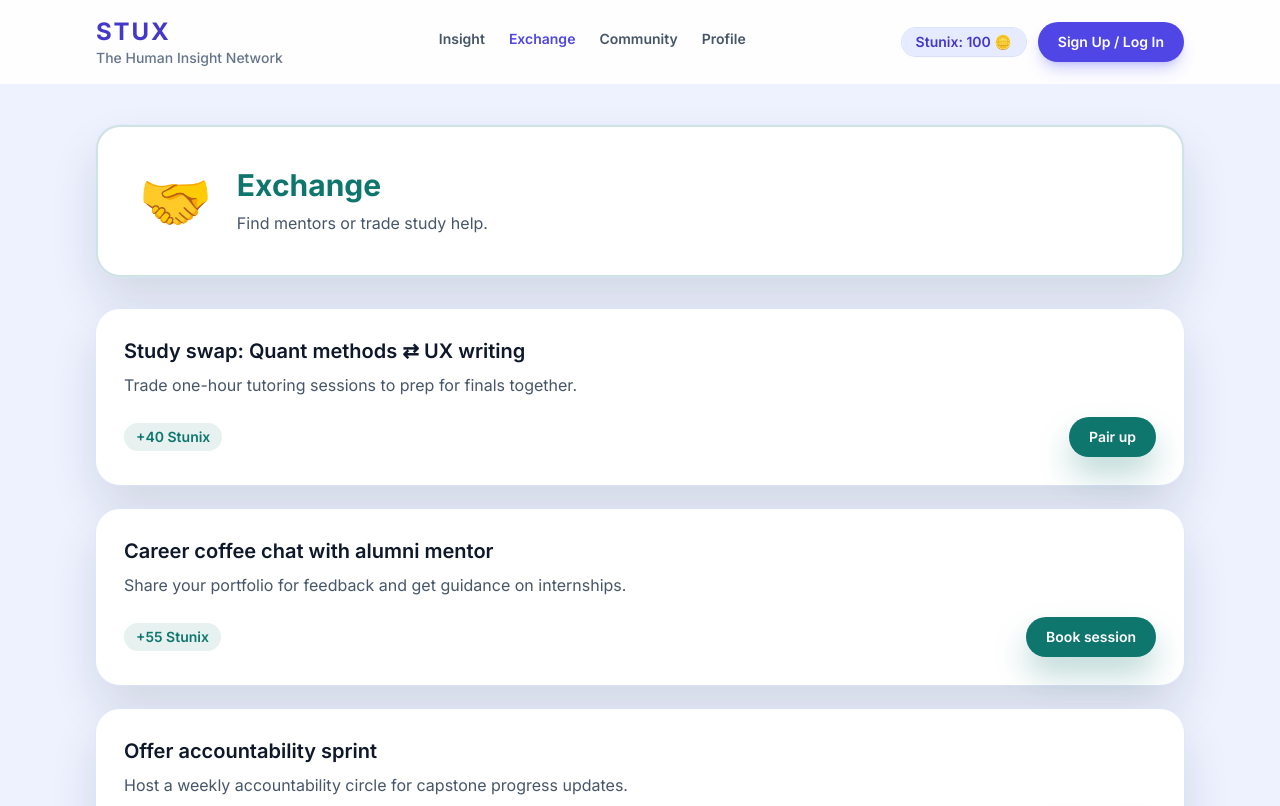
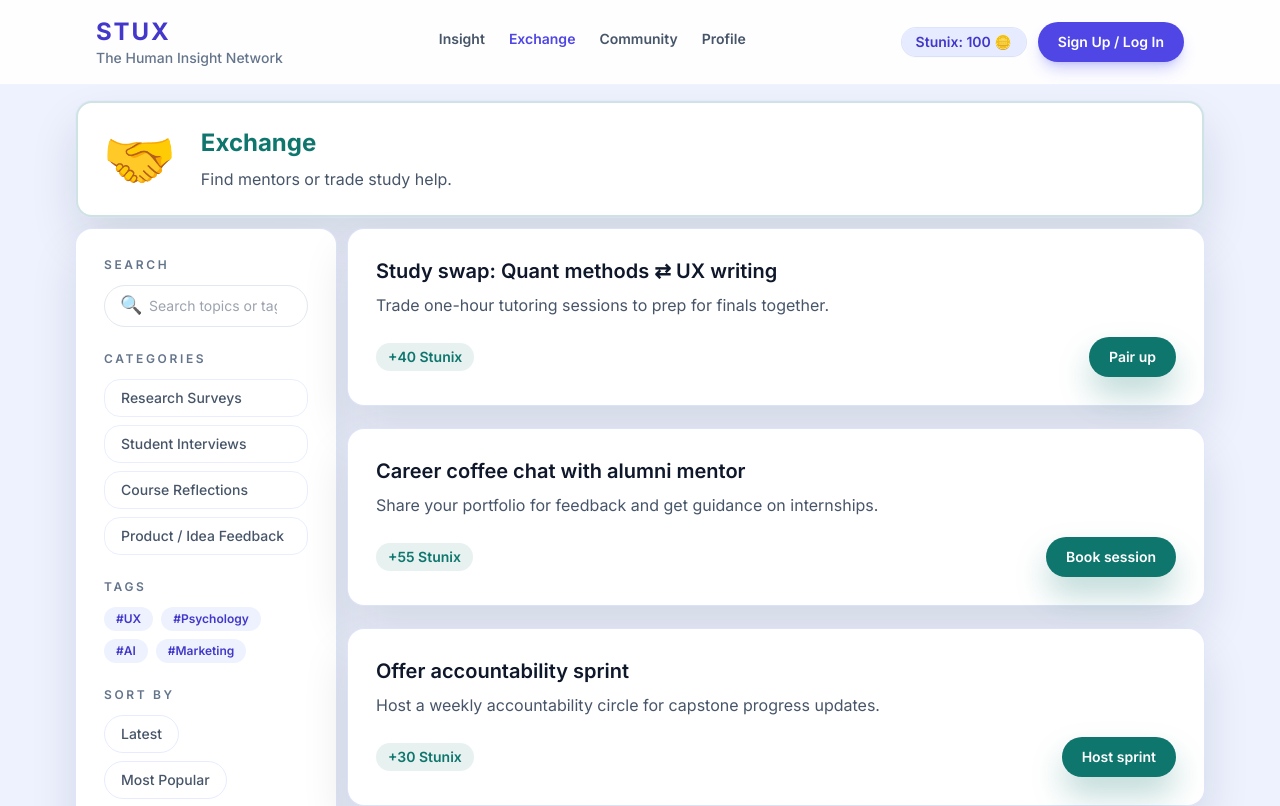
Before and after one commit to triek/stu-x, a Vue app: page /exchange in a window 1280 px wide. Shown: the top 806 px of the page. Built offline with nearby package versions, Linux system fonts and the light colour scheme.

Commit message:
added sidebar

```diff
--- a/src/App.vue
+++ b/src/App.vue
@@ -61,7 +61,7 @@ import { RouterLink, RouterView } from 'vue-router'
 
   <!-- Main display -->
   <main class="flex-1">
-    <div class="mx-auto w-full max-w-6xl px-4 py-10 sm:px-6 lg:px-8">
+    <div class="mx-auto w-full max-w-6xl px-3 py-4">
       <RouterView />
     </div>
   </main>
--- a/src/views/PillarView.vue
+++ b/src/views/PillarView.vue
@@ -124,23 +124,74 @@ const submitForm = () => {
 </script>
 
 <template>
-<section class="flex flex-col gap-8">
+<section class="flex flex-col gap-3">
   <header
-    class="flex flex-col gap-6 rounded-3xl border-2 bg-white p-10 shadow-panel ring-1 ring-indigo-100/50 md:flex-row md:items-center"
+    class="flex flex-col gap-6 rounded-2xl border-2 bg-white p-6 shadow-panel ring-1 ring-indigo-100/50 md:flex-row md:items-center"
     :style="{ borderColor: `${config.accent}33` }">
     <span class="text-5xl md:text-6xl">{{ config.icon }}</span>
     <div class="space-y-2">
-      <h1 class="text-3xl font-bold" :style="{ color: config.accent }">{{ config.title }}</h1>
+      <h1 class="text-2xl font-bold" :style="{ color: config.accent }">{{ config.title }}</h1>
       <p class="max-w-2xl text-base text-slate-600">{{ config.description }}</p>
     </div>
   </header>
 
+  <div class="grid gap-3 md:grid-cols-[minmax(0,260px),1fr]">
+    <!-- Discovery sidebar -->
+    <aside class="grid gap-6 rounded-2xl bg-white p-7 shadow-panel ring-1 ring-indigo-100/60">
+      <!-- Search bar -->
+      <div class="grid gap-3">
+        <label class="text-xs font-semibold uppercase tracking-[0.22em] text-slate-500" for="insight-search">Search</label>
+        <div class="relative">
+          <span class="pointer-events-none absolute left-4 top-8.5 -translate-y-1/2 text-lg text-slate-400">🔍</span>
+          <input
+            id="insight-search"
+            type="search"
+            placeholder="Search topics or tags..."
+            class="w-full rounded-full border border-slate-200 px-4 py-2.5 pl-11 text-sm text-slate-700 outline-none transition focus:border-indigo-300 focus:ring-2 focus:ring-indigo-200"
+          />
+        </div>
+      </div>
+
+      <!-- Categories -->
+      <div class="grid gap-3">
+        <h3 class="text-xs font-semibold uppercase tracking-[0.22em] text-slate-500">Categories</h3>
+        <nav class="grid gap-2 text-sm font-medium text-slate-600">
+          <button type="button" class="rounded-2xl border border-indigo-100/70 px-4 py-2 text-left transition hover:border-indigo-200 hover:text-brand">Research Surveys</button>
+          <button type="button" class="rounded-2xl border border-indigo-100/70 px-4 py-2 text-left transition hover:border-indigo-200 hover:text-brand">Student Interviews</button>
+          <button type="button" class="rounded-2xl border border-indigo-100/70 px-4 py-2 text-left transition hover:border-indigo-200 hover:text-brand">Course Reflections</button>
+          <button type="button" class="rounded-2xl border border-indigo-100/70 px-4 py-2 text-left transition hover:border-indigo-200 hover:text-brand">Product / Idea Feedback</button>
+        </nav>
+      </div>
+
+      <!-- Tags -->
+      <div class="grid gap-3">
+        <h3 class="text-xs font-semibold uppercase tracking-[0.22em] text-slate-500">Tags</h3>
+        <div class="flex flex-wrap gap-2">
+          <span class="inline-flex items-center rounded-full bg-indigo-50 px-3 py-1 text-xs font-semibold text-brand">#UX</span>
+          <span class="inline-flex items-center rounded-full bg-indigo-50 px-3 py-1 text-xs font-semibold text-brand">#Psychology</span>
+          <span class="inline-flex items-center rounded-full bg-indigo-50 px-3 py-1 text-xs font-semibold text-brand">#AI</span>
+          <span class="inline-flex items-center rounded-full bg-indigo-50 px-3 py-1 text-xs font-semibold text-brand">#Marketing</span>
+        </div>
+      </div>
+
+      <!-- Filter -->
+      <div class="grid gap-3">
+        <h3 class="text-xs font-semibold uppercase tracking-[0.22em] text-slate-500">Sort by</h3>
+        <div class="flex flex-wrap gap-2 text-sm font-medium text-slate-600">
+          <button type="button" class="rounded-full border border-indigo-100/80 px-4 py-2 transition hover:border-indigo-200 hover:text-brand">Latest</button>
+          <button type="button" class="rounded-full border border-indigo-100/80 px-4 py-2 transition hover:border-indigo-200 hover:text-brand">Most Popular</button>
+          <button type="button" class="rounded-full border border-indigo-100/80 px-4 py-2 transition hover:border-indigo-200 hover:text-brand">Reward Points</button>
+        </div>
+      </div>
+    </aside>
+
     <!-- Feed cards -->
+    <div class="grid gap-6">
       <div class="grid gap-6">
         <article
           v-for="item in config.feed"
           :key="item.title"
-      class="grid gap-5 rounded-3xl bg-white p-7 shadow-panel ring-1 ring-indigo-100/60">
+          class="grid gap-5 rounded-2xl bg-white p-7 shadow-panel ring-1 ring-indigo-100/60">
 
           <!-- Title -->
           <div class="space-y-2">
@@ -173,15 +224,15 @@ const submitForm = () => {
           type="button"
           class="inline-flex items-center rounded-full px-6 py-3 text-sm font-semibold text-white transition-transform hover:-translate-y-0.5"
           @click="openForm"
-      :style="{ backgroundImage: `linear-gradient(135deg, ${config.accent}, ${config.accent}cc)`, boxShadow: `0 20px 36px ${config.accent}40` }"
-    >
+          :style="{ backgroundImage: `linear-gradient(135deg, ${config.accent}, ${config.accent}cc)`, boxShadow: `0 20px 36px ${config.accent}40` }">
           Create Post
         </button>
       </footer>
+    </div>
 
     <!-- Create post form -->
     <div v-if="showForm" class="fixed inset-0 z-20 grid place-items-center bg-slate-900/50 px-4" @click.self="closeForm">
-    <form class="w-full max-w-xl rounded-3xl bg-white p-8 shadow-2xl ring-1 ring-indigo-100/80" @submit.prevent="submitForm">
+      <form class="w-full max-w-xl rounded-2xl bg-white p-8 shadow-2xl ring-1 ring-indigo-100/80" @submit.prevent="submitForm">
         <h2 class="text-2xl font-semibold" :style="{ color: config.accent }">Create {{ config.title }} post</h2>
         <div class="mt-6 grid gap-5">
           <label class="grid gap-2 text-sm font-semibold text-slate-800">
@@ -229,6 +280,7 @@ const submitForm = () => {
         </div>
       </form>
     </div>
+  </div>
 </section>
 </template>
 
```
Lines whose indentation alone changed are shown as unchanged.
